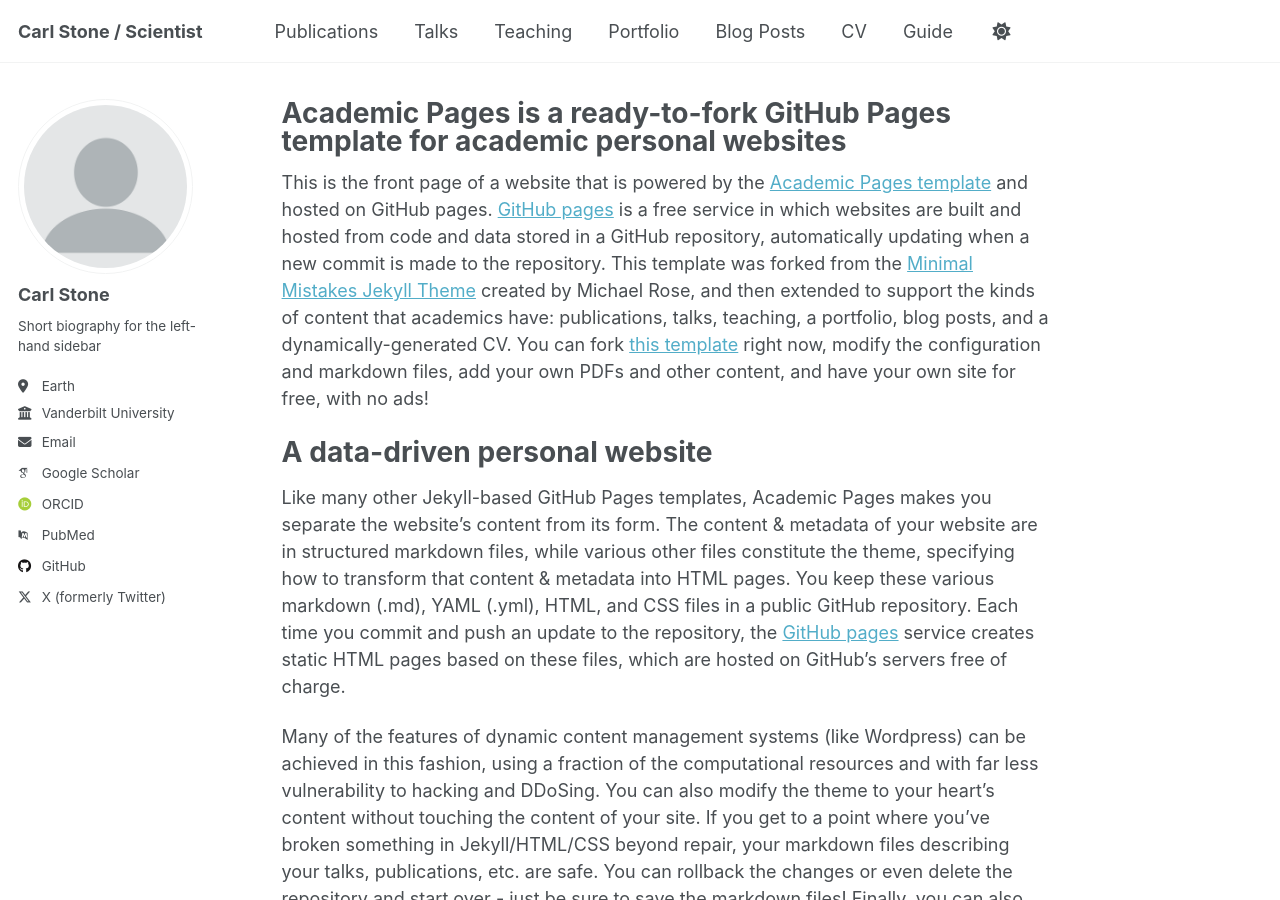
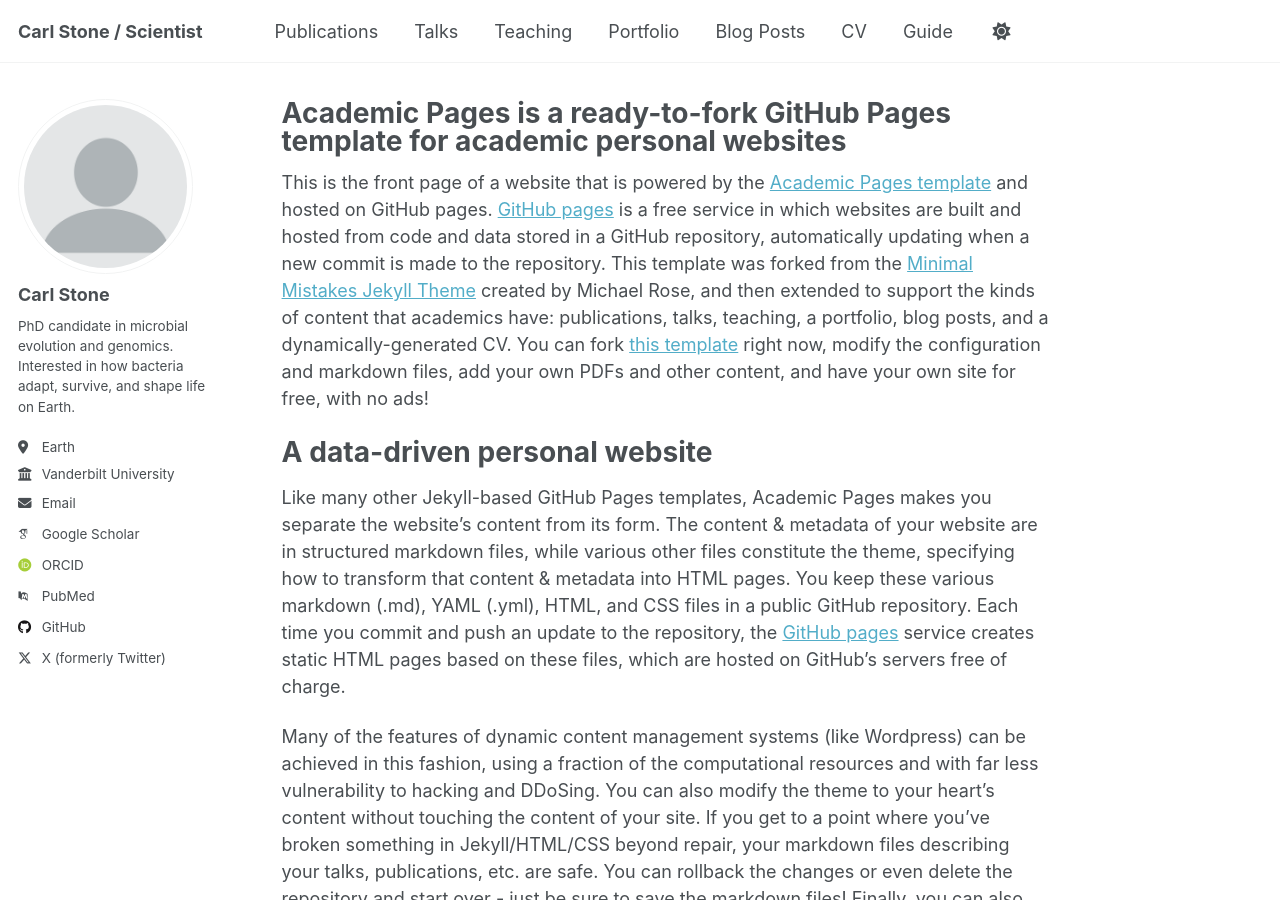
Before and after one commit to carl-stone/carljstone.github.io, a Jekyll site: the page built from _pages/about.md, in a window 1280 px wide and 900 px high. Built offline with Jekyll 4.4.1, drawn with Linux system fonts in a browser that asks for light colours; some web fonts are replaced.

Commit message:
Update _config.yml

```diff
--- a/_config.yml
+++ b/_config.yml
@@ -25,7 +25,7 @@
   avatar           : "profile.png"
   name             : "Carl Stone"
   pronouns         : # example: "she/her"
-  bio              : "Short biography for the left-hand sidebar"
+  bio              : "PhD candidate in microbial evolution and genomics. Interested in how bacteria adapt, survive, and shape life on Earth."
   location         : "Earth"
   employer         : "Vanderbilt University"
   uri              : # URL
```
